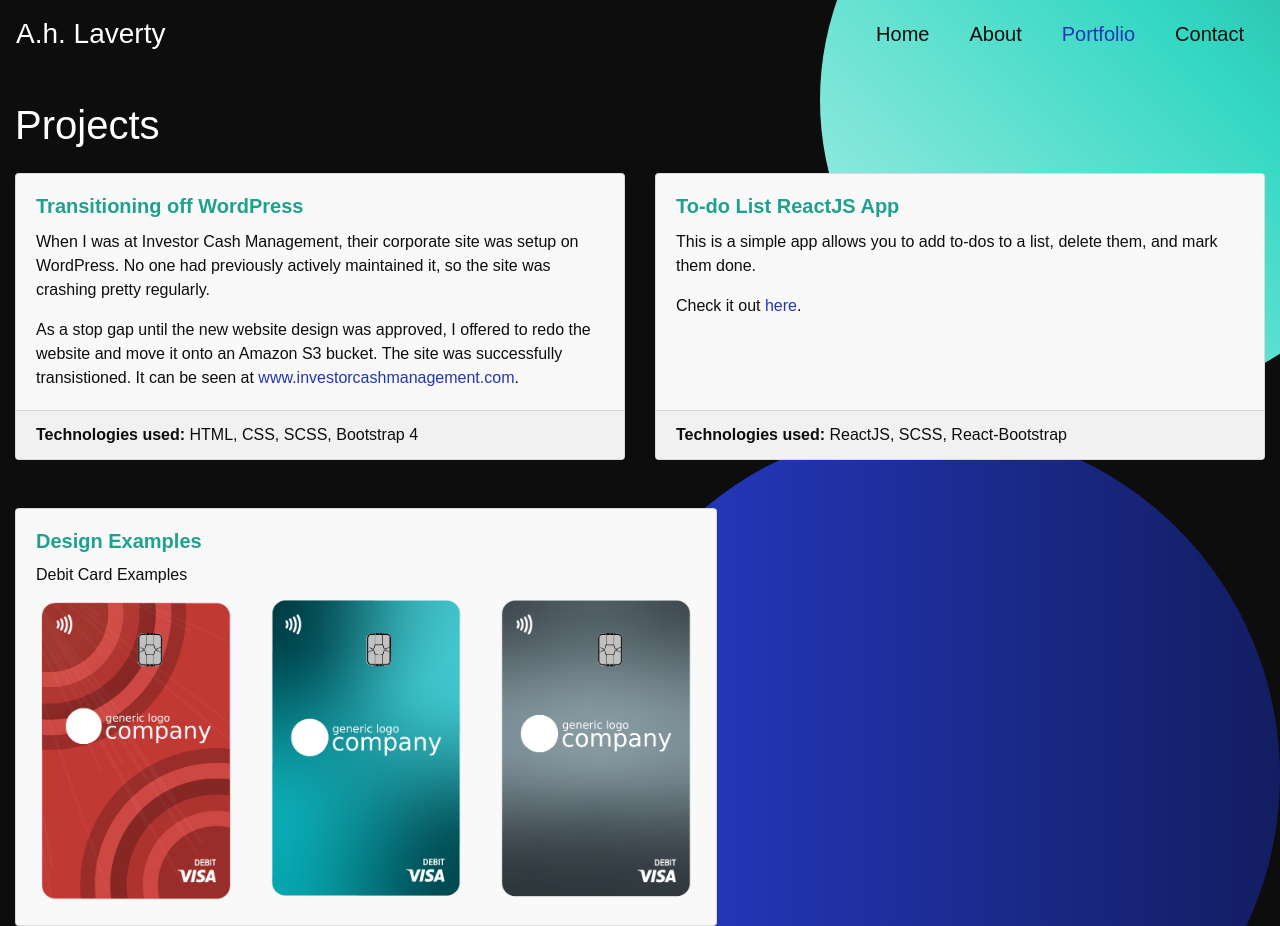
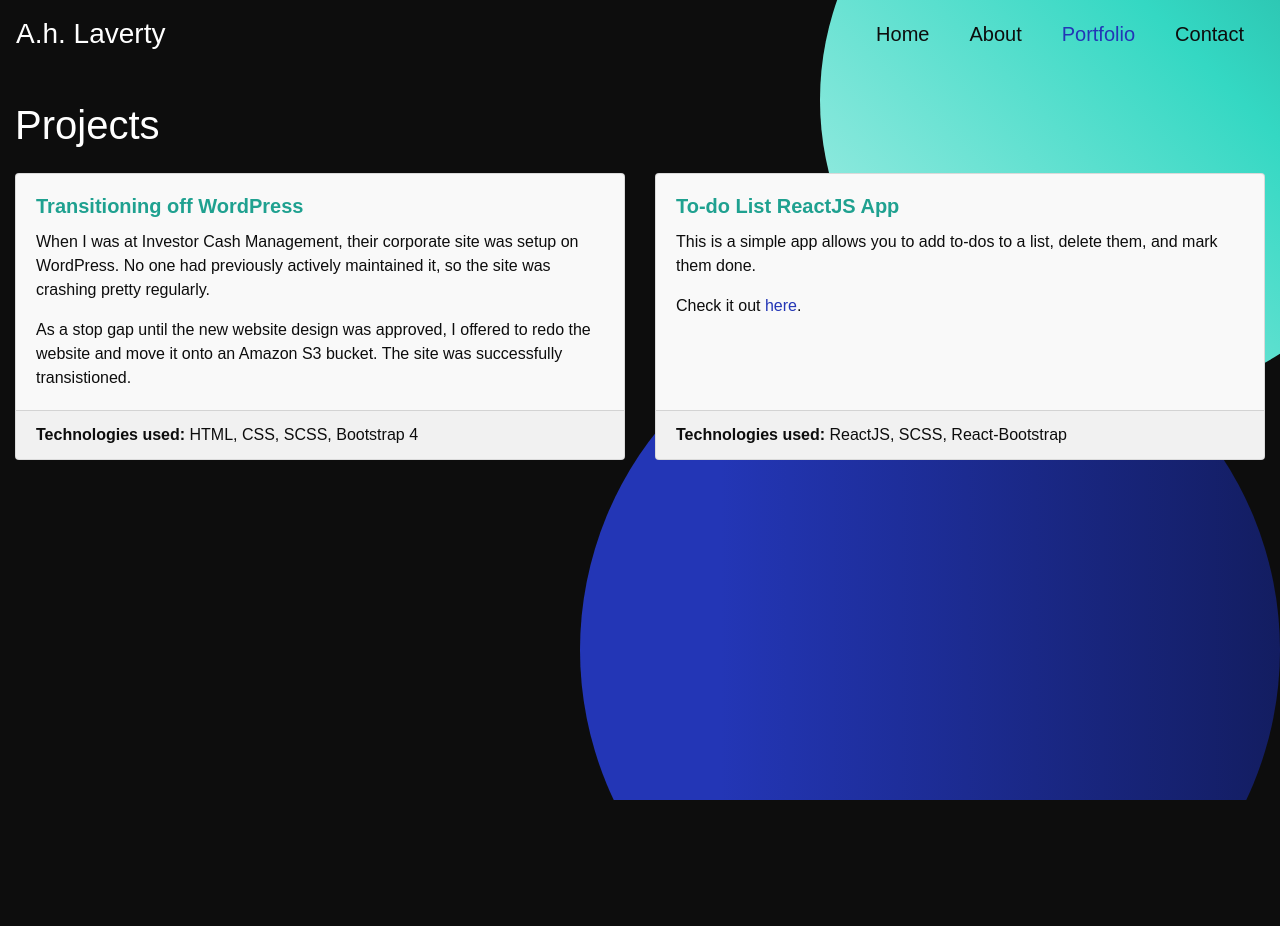
Before and after one commit to ahlaverty/portfoliosite, a React (Create React App) app: page /portfolio in a window 1280 px wide. After the commit the page ends 800 px from the top, so only its background shows below. Built offline with nearby package versions, Linux system fonts and the light colour scheme; a web font is replaced by a local one.

Commit message:
fix portfolio, delete portfolio copy

```diff
--- a/src/website-components/portfolio/PortfolioContent.js
+++ b/src/website-components/portfolio/PortfolioContent.js
@@ -24,7 +24,7 @@ export default function PortfolioContent() {
                      <Card.Body>
                         <Card.Title>Transitioning off WordPress</Card.Title>
                         <Card.Text>When I was at Investor Cash Management, their corporate site was setup on WordPress. No one had previously actively maintained it, so the site was crashing pretty regularly.</Card.Text>
-                        <Card.Text>As a stop gap until the new website design was approved, I offered to redo the website and move it onto an Amazon S3 bucket. The site was successfully transistioned. It can be seen at <a href="https:///www.investorcashmanagement.com">www.investorcashmanagement.com</a>.</Card.Text>
+                        <Card.Text>As a stop gap until the new website design was approved, I offered to redo the website and move it onto an Amazon S3 bucket. The site was successfully transistioned.</Card.Text>
                      </Card.Body>
                      <Card.Footer>
                         <Card.Text><span className="font-bold">Technologies used:</span> HTML, CSS, SCSS, Bootstrap 4</Card.Text>
@@ -55,31 +55,6 @@ export default function PortfolioContent() {
                </CardDeck>
             </Col>
 			</Row>
-			<Row  className="mt-5 text-black">
-				<Col lg="auto">
-					<Card>
-						<Card.Body>
-							<Card.Title>Design Examples</Card.Title>
-							<Row>
-								<Col>
-									<h6>Debit Card Examples</h6>
-								</Col>
-							</Row>
-							<Row>
-								<Col>
-									<Image fluid className="design-example-image" src={designExample1} />
-								</Col>
-								<Col>
-									<Image fluid className="design-example-image" src={designExample2} />
-								</Col>
-								<Col>
-									<Image fluid className="design-example-image" src={designExample3} />
-								</Col>
-							</Row>
-						</Card.Body>
-					</Card>
-				</Col>
-			</Row>
       </Col>
 
    );
```
Also changed, not shown: src/website-components/about/PortfolioContent.js (deleted, +0 -61 lines).
